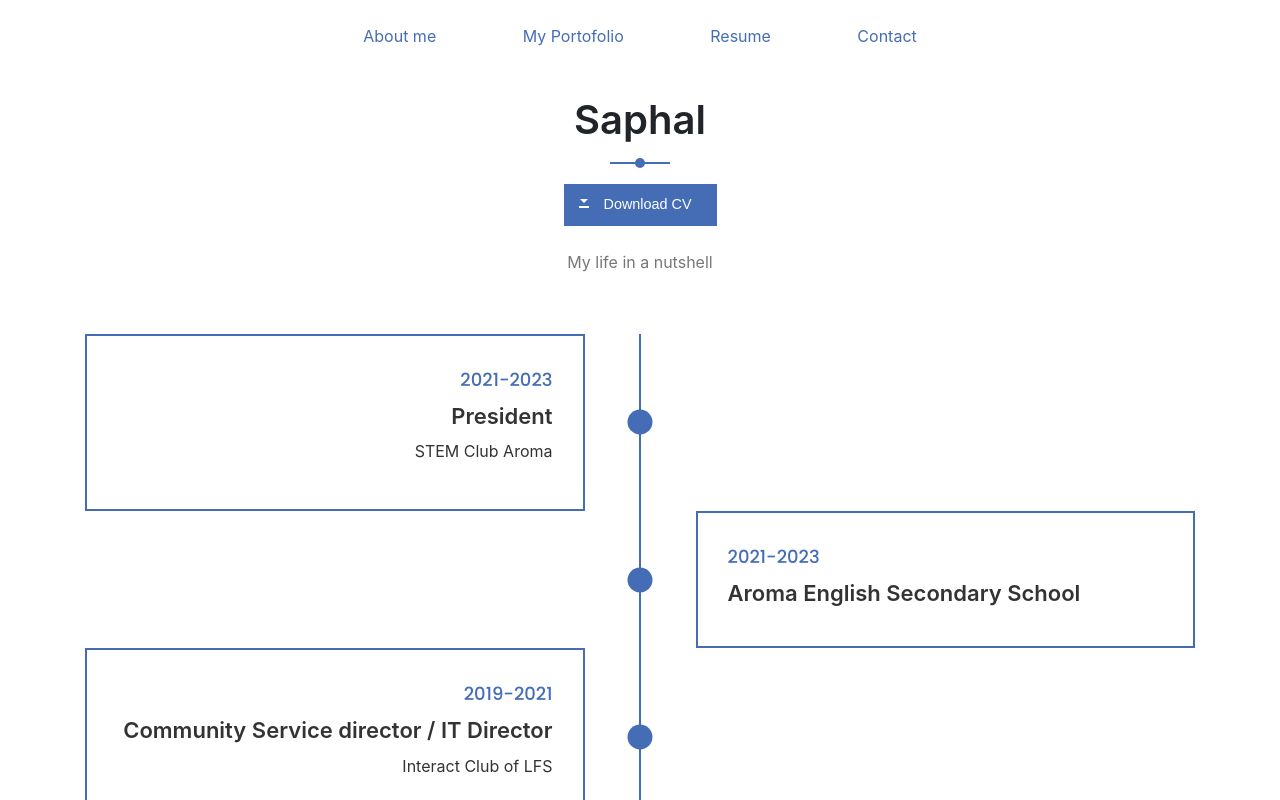
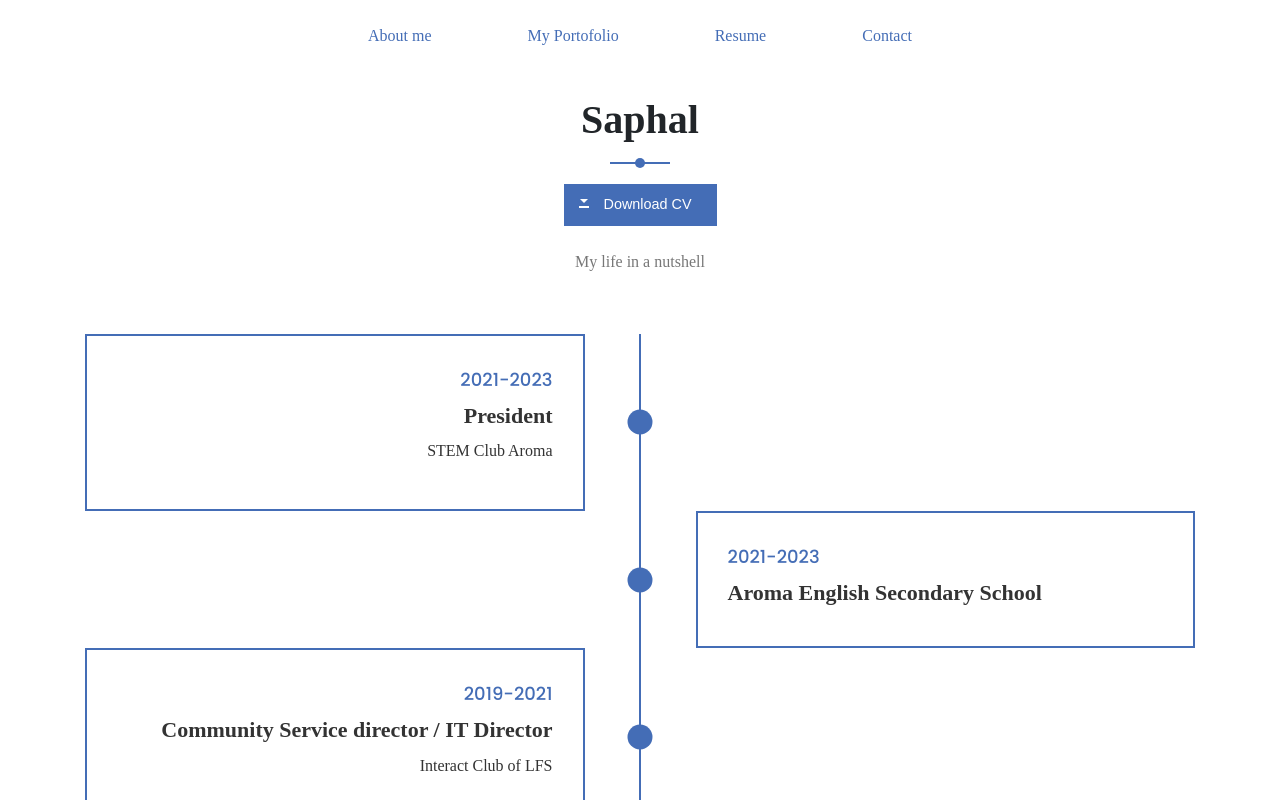
Before and after one commit to saphal-upreti/beta-node, a website: page templates/resume.html in a window 1280 px wide. Shown: the top 800 px of the page. Drawn offline with nearby package versions, Linux system fonts and the light colour scheme; a web font is replaced by a local one.

Commit message:
fontchange

```diff
--- a/static/css/contact.css
+++ b/static/css/contact.css
@@ -102,4 +102,5 @@ button:hover {
 
 * {
   transition: all 0.3s ease;
+  font-family: nav-font;
 }
--- a/static/css/home.css
+++ b/static/css/home.css
@@ -43,3 +43,7 @@ svg rect{
     mask: url(#mask);
     opacity: .8;
 }
+
+*{
+    font-family: nav-font;
+}
--- a/static/css/style.css
+++ b/static/css/style.css
@@ -365,6 +365,7 @@ h1 {
 
 * {
   transition: all 0.3s ease;
+  font-family: nav-font;
 }
 
 .category{
```
